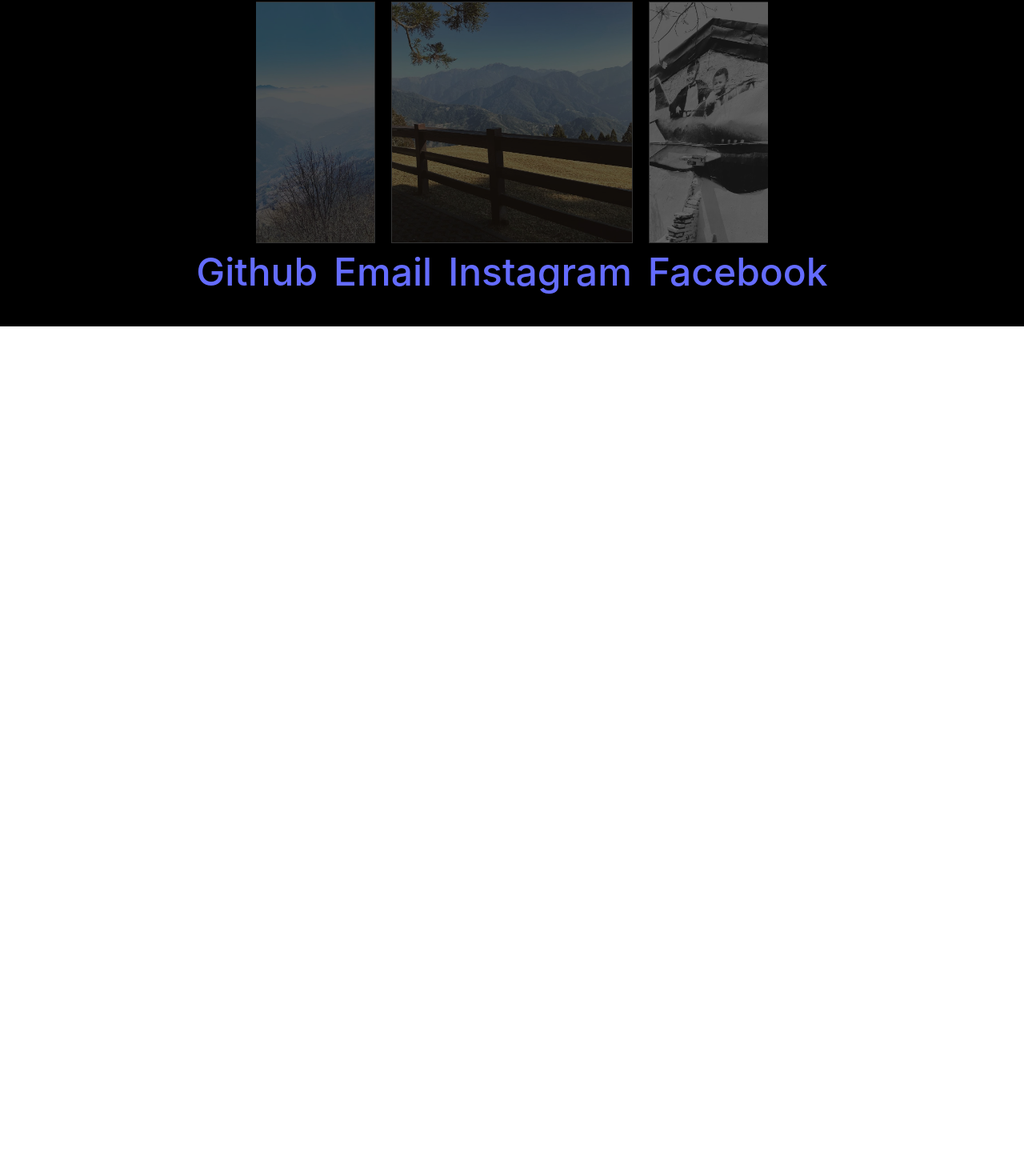
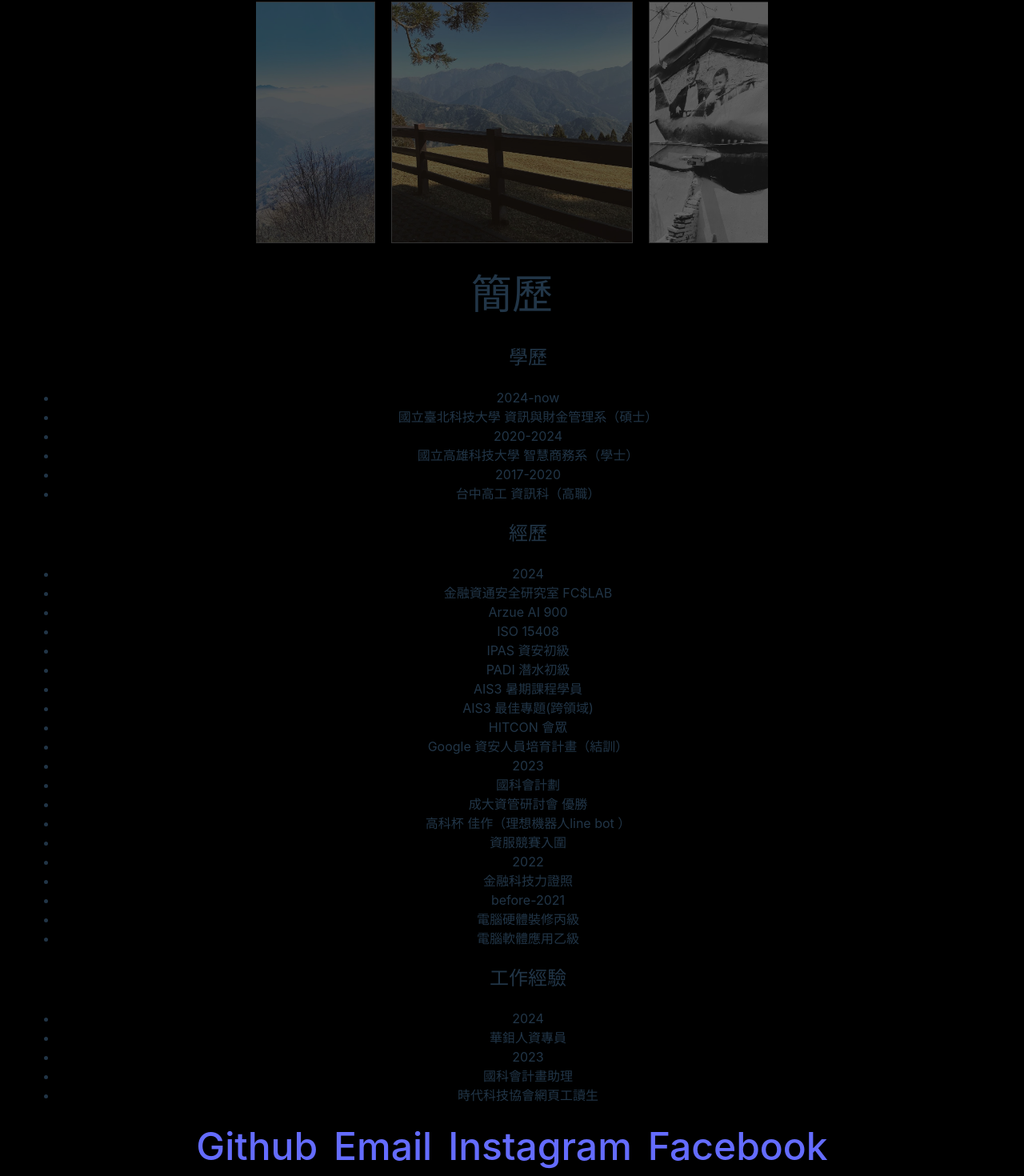
Before and after one commit to jiweihong0/Self_introduction, a Vue app: page / in a window 1280 px wide. Shown: the part 611-2081 px from the top of the page at 80% size. Before the commit the page ends 1019 px from the top, so only its background shows below. Built offline with nearby package versions, Linux system fonts and the light colour scheme.

Commit message:
feat: resume

```diff
--- a/src/App.vue
+++ b/src/App.vue
@@ -3,6 +3,7 @@
 import FlexPicture from './components/FlexPicture.vue';
 import Zoomin from './components/Zoomin.vue';
 import Contact from './components/Contact.vue';
+import Resume from './components/Resume.vue';
 </script>
 
 <template>
@@ -10,6 +11,7 @@
 
     <Zoomin/>
     <FlexPicture />
+    <Resume />
     <Contact />
     <!-- <HelloWorld msg="Vite + Vue3" /> -->
   </div>
--- a/src/components/FlexPicture.vue
+++ b/src/components/FlexPicture.vue
@@ -17,6 +17,7 @@
   overflow: hidden;
   justify-content: center;
   margin: auto;
+  animation: clip-path 5s forwards ease-in-out;
 }
 img {
     max-height: 300px;
@@ -27,6 +28,7 @@
     background-position: center;
     opacity: 0.4;
     transition: 0.6s ease-in-out;
+    animation: clip-path 5s forwards ease-in-out;
 }
 img:hover {
     opacity: 1;
--- /dev/null
+++ b/src/components/Resume.vue
@@ -0,0 +1,45 @@
+<template >
+    <div id="resume">
+        <h1>    簡歷</h1>
+        <ul>
+            <h2>學歷</h2>
+            <li>2024-now</li>
+            <li>國立臺北科技大學 資訊與財金管理系（碩士）</li>
+            <li>2020-2024</li>
+            <li>國立高雄科技大學 智慧商務系（學士）</li>
+            <li>2017-2020</li>
+            <li>台中高工 資訊科（高職）</li>
+        </ul>
+        <ul>
+            <h2>經歷</h2>
+            <li>2024</li>
+            <li>金融資通安全研究室 FC$LAB</li>
+            <li>Arzue AI 900</li>
+            <li>ISO 15408</li>
+            <li>IPAS 資安初級</li>
+            <li>PADI 潛水初級</li>
+            <li>AIS3 暑期課程學員</li>
+            <li>AIS3 最佳專題(跨領域)</li>
+            <li>HITCON 會眾</li>
+            <li>Google 資安人員培育計畫（結訓）</li>
+            <li>2023</li>
+            <li>國科會計劃</li>
+            <li>成大資管研討會 優勝</li>
+            <li>高科杯 佳作（理想機器人line bot ）</li>
+            <li>資服競賽入圍</li>
+            <li>2022</li>
+            <li>金融科技力證照</li>
+            <li>before-2021</li>
+            <li>電腦硬體裝修丙級</li>
+            <li>電腦軟體應用乙級</li>
+        </ul>
+        <ul>
+            <h2>工作經驗</h2>
+            <li>2024</li>
+            <li>華鉬人資專員</li>
+            <li>2023</li>
+            <li>國科會計畫助理</li>
+            <li>時代科技協會網頁工讀生</li>
+        </ul>
+    </div>
+</template>
--- a/src/components/Zoomin.vue
+++ b/src/components/Zoomin.vue
@@ -9,10 +9,9 @@
         <img src="../image/me.jpg" alt = "no image">
     </div>
     <div id = "content">
-        <H3>Hello</H3>
-        <p>My name is Wayne ji</p>
-        <p>I am a frontend developer</p>
-        <p id = "btn">contact me</p>
+        <H3>歡迎來到我的網頁</H3>
+        <h2>=>紀威宏<=</h2>
+        <p id = "btn">聯繫我</p>
     </div>
    </div>
 </template>
```
Also changed, not shown: 1 other file (tests, documents, lock files or other folders).
